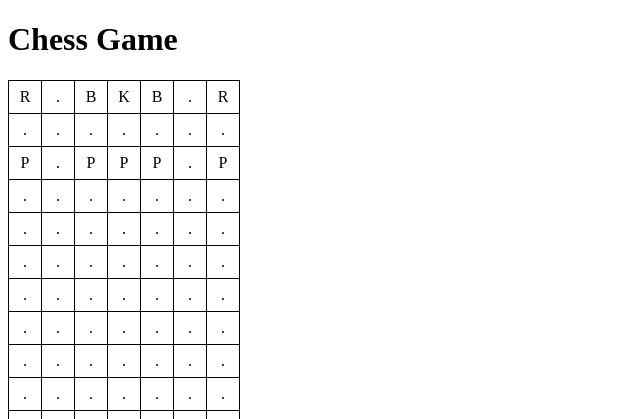
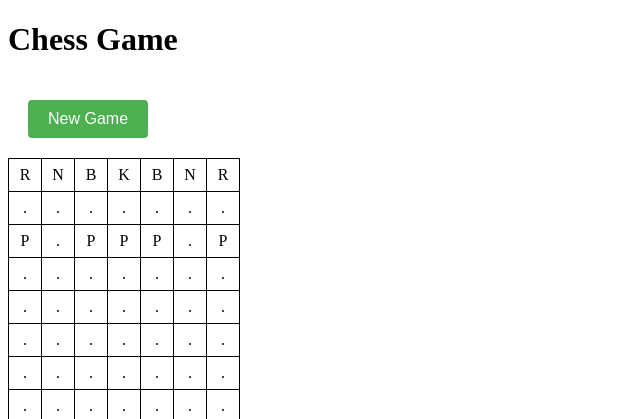
Before and after one commit to c4Polo/LeagueOfChess, a Flask app: page / in a window 1280 px wide. Shown: the top 419 px of the page, without its empty margins (0-640 px from the left). Run offline with Flask 3, Linux system fonts and the light colour scheme.

Commit message:
Added functioning chess piece movements for King, Bishop, Rook, Knight and Pawns with proper capture mechanics

```diff
--- a/main.py
+++ b/main.py
@@ -12,8 +12,12 @@ PAWN_CAPTURE_DELAY = 1  # Seconds
 PAWN_COLUMNS = [0, 2, 3, 4, 6]  # Specific columns for pawns
 WHITE_KING_START_POS = (0, 3)
 BLACK_KING_START_POS = (20, 3)
-WHITE_BISHOP_START_POS = [(0, 2), (0, 4)]  # Left and right of white king
-BLACK_BISHOP_START_POS = [(20, 2), (20, 4)]  # Left and right of black king
+WHITE_ROOK_START_POS = [(0, 0), (0, 6)]
+BLACK_ROOK_START_POS = [(20, 0), (20, 6)]
+WHITE_BISHOP_START_POS = [(0, 2), (0, 4)]
+BLACK_BISHOP_START_POS = [(20, 2), (20, 4)]
+WHITE_KNIGHT_START_POS = [(0, 1), (0, 5)]  # Between rooks and bishops
+BLACK_KNIGHT_START_POS = [(20, 1), (20, 5)]
 MAX_VERTICAL_DISTANCE = 7
 
 # Initialize board
@@ -25,8 +29,10 @@ pieces = {
     "black_king": {"position": BLACK_KING_START_POS, "last_move_time": 0, "lives": 3, "pending_move": None},
     "white_bishops": [{"position": pos, "last_move_time": 0} for pos in WHITE_BISHOP_START_POS],
     "black_bishops": [{"position": pos, "last_move_time": 0} for pos in BLACK_BISHOP_START_POS],
-    "white_rooks": [{"position": (0, 0), "last_move_time": 0}, {"position": (0, 6), "last_move_time": 0}],
-    "black_rooks": [{"position": (20, 0), "last_move_time": 0}, {"position": (20, 6), "last_move_time": 0}],
+    "white_rooks": [{"position": pos, "last_move_time": 0} for pos in WHITE_ROOK_START_POS],
+    "black_rooks": [{"position": pos, "last_move_time": 0} for pos in BLACK_ROOK_START_POS],
+    "white_knights": [{"position": pos, "last_move_time": 0} for pos in WHITE_KNIGHT_START_POS],
+    "black_knights": [{"position": pos, "last_move_time": 0} for pos in BLACK_KNIGHT_START_POS],
     "white_pawns": [{"position": (2, col), "last_move_time": 0} for col in PAWN_COLUMNS],
     "black_pawns": [{"position": (18, col), "last_move_time": 0} for col in PAWN_COLUMNS]
 }
@@ -59,6 +65,14 @@ def display_board():
     for bishop in pieces["black_bishops"]:
         bx, by = bishop["position"]
         temp_board[bx][by] = "b"  # Black Bishop
+
+     # Render knights
+    for knight in pieces["white_knights"]:
+        nx, ny = knight["position"]
+        temp_board[nx][ny] = "N"  # White Knight
+    for knight in pieces["black_knights"]:
+        nx, ny = knight["position"]
+        temp_board[nx][ny] = "n"  # Black Knight
 
     # Render rooks
     for rook in pieces["white_rooks"]:
@@ -93,7 +107,7 @@ def is_legal_move(position, piece):
             return False
 
     # Check if piece is a rook
-    if piece in pieces["white_rooks"] or piece in pieces["black_rooks"]:
+    elif piece in pieces["white_rooks"] or piece in pieces["black_rooks"]:
         # Rooks can only move horizontally or vertically
         if not (x == current_pos[0] or y == current_pos[1]):
             return False
@@ -136,13 +150,14 @@ def is_path_clear(start, end):
         x_step = 1 if ex > sx else -1
         y_step = 1 if ey > sy else -1
         x, y = sx + x_step, sy + y_step
-        while x != ex and y != ey:
+        while (x != ex) and (y != ey):  # Fixed condition
             if any(piece["position"] == (x, y) for piece_set in pieces.values() if isinstance(piece_set, list) for piece in piece_set):
                 return False
             if pieces["white_king"]["position"] == (x, y) or pieces["black_king"]["position"] == (x, y):
                 return False
             x += x_step
             y += y_step
+    print(f"Path clear from {start} to {end}")  # Debug logging
     return True
 
 def king_move(king_color, new_position=None):
@@ -172,15 +187,29 @@ def king_move(king_color, new_position=None):
             king["last_move_time"] = current_time
             print(f"{king_color} moved to ({new_x}, {new_y})")
 
-# Add bishop_move function:
 def bishop_move(bishop_color, new_position=None):
     """Move the specified bishop and capture any piece on destination square."""
     current_time = time.time()
-    for bishop in pieces[bishop_color]:
-        if new_position and current_time - bishop["last_move_time"] >= KING_COOLDOWN:
+    start_x = int(request.form['start_x'])
+    start_y = int(request.form['start_y'])
+
+    print(f"Attempting to move bishop from ({start_x}, {start_y})")  # Debug log
+
+    # Find the specific bishop that was clicked
+    clicked_bishop = next(
+        (bishop for bishop in pieces[bishop_color]
+         if bishop["position"] == (start_x, start_y)), None)
+
+    print(f"Found bishop: {clicked_bishop}")  # Debug log
+
+    if clicked_bishop and new_position:
+        cooldown_passed = current_time - clicked_bishop["last_move_time"] >= KING_COOLDOWN
+        print(f"Cooldown passed: {cooldown_passed}")  # Debug log
+
+        if cooldown_passed:
             new_x, new_y = new_position
-            if is_legal_move((new_x, new_y), bishop):
-                # Check for capture (excluding same color pieces)
+            if is_legal_move((new_x, new_y), clicked_bishop):
+                # Capture logic
                 for piece_set_name, piece_set in pieces.items():
                     if piece_set_name.startswith(bishop_color.split('_')[0]):
                         continue
@@ -191,41 +220,88 @@ def bishop_move(bishop_color, new_position=None):
                                 piece_set.remove(piece)
                                 print(f"{bishop_color} captures piece at ({new_x}, {new_y})")
                     elif piece_set["position"] == (new_x, new_y):
+                        piece_set["position"] = None
                         print(f"{bishop_color} captures piece at ({new_x}, {new_y})")
-                        piece_set["position"] = None
 
-                # Move bishop to new position
-                bishop["position"] = (new_x, new_y)
-                bishop["last_move_time"] = current_time
+                clicked_bishop["position"] = (new_x, new_y)
+                clicked_bishop["last_move_time"] = current_time
                 print(f"{bishop_color} moved to ({new_x}, {new_y})")
-                break
+
 
 def rook_move(rook_color, new_position=None):
     """Move the specified rook and capture any piece on destination square."""
     current_time = time.time()
-    for rook in pieces[rook_color]:
-        if new_position and current_time - rook["last_move_time"] >= ROOK_COOLDOWN:
-            new_x, new_y = new_position
-            if is_legal_move((new_x, new_y), rook):
-                # Check for capture (excluding same color pieces)
-                for piece_set_name, piece_set in pieces.items():
-                    if piece_set_name.startswith(rook_color.split('_')[0]):
-                        continue
+    start_x = int(request.form['start_x'])
+    start_y = int(request.form['start_y'])
 
-                    if isinstance(piece_set, list):
-                        for piece in piece_set[:]:
-                            if piece["position"] == (new_x, new_y):
-                                piece_set.remove(piece)
-                                print(f"{rook_color} captures piece at ({new_x}, {new_y})")
-                    elif piece_set["position"] == (new_x, new_y):
-                        print(f"{rook_color} captures piece at ({new_x}, {new_y})")
-                        piece_set["position"] = None
+    # Find the specific rook that was clicked
+    clicked_rook = next(
+        (rook for rook in pieces[rook_color]
+         if rook["position"] == (start_x, start_y)), None
+    )
 
-                # Move rook to new position
-                rook["position"] = (new_x, new_y)
-                rook["last_move_time"] = current_time
-                print(f"{rook_color} moved to ({new_x}, {new_y})")
-                break
+    if clicked_rook and new_position and current_time - clicked_rook["last_move_time"] >= ROOK_COOLDOWN:
+        new_x, new_y = new_position
+        if is_legal_move((new_x, new_y), clicked_rook):
+            # Check for capture (excluding same color pieces)
+            for piece_set_name, piece_set in pieces.items():
+                if piece_set_name.startswith(rook_color.split('_')[0]):
+                    continue
+
+                if isinstance(piece_set, list):
+                    for piece in piece_set[:]:
+                        if piece["position"] == (new_x, new_y):
+                            piece_set.remove(piece)
+                            print(f"{rook_color} captures piece at ({new_x}, {new_y})")
+                elif piece_set["position"] == (new_x, new_y):
+                    piece_set["position"] = None
+                    print(f"{rook_color} captures piece at ({new_x}, {new_y})")
+
+            clicked_rook["position"] = (new_x, new_y)
+            clicked_rook["last_move_time"] = current_time
+            print(f"{rook_color} moved to ({new_x}, {new_y})")
+
+
+def knight_move(knight_color, new_position=None):
+    """Move the specified knight and capture any piece on destination square."""
+    current_time = time.time()
+    start_x = int(request.form['start_x'])
+    start_y = int(request.form['start_y'])
+
+    # Find the specific knight that was clicked
+    clicked_knight = next(
+        (knight for knight in pieces[knight_color]
+         if knight["position"] == (start_x, start_y)), None
+    )
+
+    if clicked_knight and new_position and current_time - clicked_knight["last_move_time"] >= KING_COOLDOWN:
+        new_x, new_y = new_position
+        current_pos = clicked_knight["position"]
+
+        # Check if move is valid L shape
+        dx = abs(new_x - current_pos[0])
+        dy = abs(new_y - current_pos[1])
+        if not ((dx == 2 and dy == 1) or (dx == 1 and dy == 2)):
+            return
+
+        # Capture logic
+        for piece_set_name, piece_set in pieces.items():
+            if piece_set_name.startswith(knight_color.split('_')[0]):
+                continue
+
+            if isinstance(piece_set, list):
+                for piece in piece_set[:]:
+                    if piece["position"] == (new_x, new_y):
+                        piece_set.remove(piece)
+                        print(f"{knight_color} captures piece at ({new_x}, {new_y})")
+            elif piece_set["position"] == (new_x, new_y):
+                piece_set["position"] = None
+                print(f"{knight_color} captures piece at ({new_x}, {new_y})")
+
+        clicked_knight["position"] = (new_x, new_y)
+        clicked_knight["last_move_time"] = current_time
+        print(f"{knight_color} moved to ({new_x}, {new_y})")
+
 
 def move_pawns():
     """Move pawns forward by 0, 1, or 2 squares every 3 seconds."""
@@ -235,75 +311,120 @@ def move_pawns():
             if current_time - pawn["last_move_time"] >= PAWN_MOVE_INTERVAL:
                 px, py = pawn["position"]
                 new_x = px + direction * random.choice([0, 1, 2])  # Move 0, 1, or 2 squares
-                if 0 <= new_x < BOARD_HEIGHT:  # Check board boundaries
-                    pawn["position"] = (new_x, py)
-                    pawn["last_move_time"] = current_time
 
-                    # Check for captures after moving
-                    time.sleep(PAWN_CAPTURE_DELAY)  # 1s delay before capture check
-                    check_pawn_captures(pawn, pawn_set)
+                # Check board boundaries and pawn collisions
+                if 0 <= new_x < BOARD_HEIGHT:
+                    # Check if destination has same color pawn
+                    has_collision = any(
+                        other_pawn["position"] == (new_x, py)
+                        for other_pawn in pieces[pawn_set]
+                        if other_pawn != pawn
+                    )
 
-def check_pawn_captures(pawn, pawn_set):
-    """Check if a pawn can capture any pieces diagonally in its travel direction."""
-    px, py = pawn["position"]
-    direction = 1 if pawn_set == "white_pawns" else -1
+                    if not has_collision:
+                        pawn["position"] = (new_x, py)
+                        pawn["last_move_time"] = current_time
 
-    # Define target squares for diagonal capture
-    capture_squares = [(px + direction, py - 1), (px + direction, py + 1)]
+                        # Check for captures after moving with delay
+                        time.sleep(PAWN_CAPTURE_DELAY)
+                        check_pawn_capture("white_king")
+                        check_pawn_capture("black_king")
 
-    for cx, cy in capture_squares:
-        if not (0 <= cx < BOARD_HEIGHT and 0 <= cy < BOARD_WIDTH):
-            continue
+def check_pawn_capture(king_color):
+    """Check if pawns can capture the specified king or other pieces."""
+    kx, ky = pieces[king_color]["position"]
 
-        # Check for pieces to capture
-        for piece_set_name, piece_set in pieces.items():
-            # Skip same color pieces
-            if piece_set_name.startswith(pawn_set.split('_')[0]):
-                continue
+    for pawn_set, direction in [("white_pawns", 1), ("black_pawns", -1)]:
+        for pawn in pieces[pawn_set]:
+            px, py = pawn["position"]
 
-            if isinstance(piece_set, list):
-                for piece in piece_set[:]:
-                    if piece["position"] == (cx, cy):
-                        piece_set.remove(piece)
-                        pawn["position"] = (cx, cy)  # Move pawn to captured piece's position
-                        print(f"Pawn at ({px}, {py}) captures piece at ({cx}, {cy})")
-                        return
-            elif piece_set["position"] == (cx, cy):
-                if "king" in piece_set_name:  # Handle king capture
-                    pieces[piece_set_name]["lives"] -= 1
-                    if pieces[piece_set_name]["lives"] > 0:
-                        pieces[piece_set_name]["position"] = WHITE_KING_START_POS if "white" in piece_set_name else BLACK_KING_START_POS
+            # Check king capture (diagonal in travel direction)
+            if ((pawn_set == "white_pawns" and king_color == "black_king") or
+                (pawn_set == "black_pawns" and king_color == "white_king")):
+                if abs(py - ky) == 1 and px + direction == kx:
+                    print(f"Pawn at ({px}, {py}) captures the {king_color}!")
+                    pieces[king_color]["lives"] -= 1
+                    if pieces[king_color]["lives"] > 0:
+                        pieces[king_color]["position"] = (
+                            WHITE_KING_START_POS if king_color == "white_king"
+                            else BLACK_KING_START_POS
+                        )
+                        pawn["position"] = (kx, ky)
                     else:
-                        piece_set["position"] = None
-                pawn["position"] = (cx, cy)  # Move pawn to captured piece's position
-                print(f"Pawn at ({px}, {py}) captures piece at ({cx}, {cy})")
-                return
+                        return True
 
+            # Check pawn captures
+            capture_squares = [(px + direction, py - 1), (px + direction, py + 1)]
+            for cx, cy in capture_squares:
+                if not (0 <= cx < BOARD_HEIGHT and 0 <= cy < BOARD_WIDTH):
+                    continue
+
+                # Check each piece type for capture
+                for piece_set_name, piece_set in pieces.items():
+                    # Skip same color pieces
+                    if piece_set_name.startswith(pawn_set.split('_')[0]):
+                        continue
+
+                    if isinstance(piece_set, list):
+                        for piece in piece_set[:]:
+                            if piece["position"] == (cx, cy):
+                                piece_set.remove(piece)
+                                pawn["position"] = (cx, cy)
+                                print(f"Pawn at ({px}, {py}) captures piece at ({cx}, {cy})")
+
+    return False
+
+# Add to main.py:
+def reset_game():
+    """Reset all pieces to starting positions and restore king lives."""
+    pieces["white_king"] = {"position": WHITE_KING_START_POS, "last_move_time": 0, "lives": 3, "pending_move": None}
+    pieces["black_king"] = {"position": BLACK_KING_START_POS, "last_move_time": 0, "lives": 3, "pending_move": None}
+    pieces["white_bishops"] = [{"position": pos, "last_move_time": 0} for pos in WHITE_BISHOP_START_POS]
+    pieces["black_bishops"] = [{"position": pos, "last_move_time": 0} for pos in BLACK_BISHOP_START_POS]
+    pieces["white_rooks"] = [{"position": pos, "last_move_time": 0} for pos in WHITE_ROOK_START_POS]
+    pieces["black_rooks"] = [{"position": pos, "last_move_time": 0} for pos in BLACK_ROOK_START_POS]
+    pieces["white_pawns"] = [{"position": (2, col), "last_move_time": 0} for col in PAWN_COLUMNS]
+    pieces["black_pawns"] = [{"position": (18, col), "last_move_time": 0} for col in PAWN_COLUMNS]
+
+@app.route('/new_game', methods=['POST'])
+def new_game():
+    """Handle new game request."""
+    reset_game()
+    return redirect(url_for('index'))
 
 @app.route('/')
 def index():
     board_state = display_board()
     return render_template('index.html', board=board_state)
 
-# Update move endpoint to handle bishops:
 @app.route('/move', methods=['POST'])
 def move():
     new_x = int(request.form['end_x'])
     new_y = int(request.form['end_y'])
     piece_type = request.form['piece_type']
 
+    print(f"Move requested for piece type: {piece_type}")  # Debug log
+
     if piece_type in ["K", "G"]:  # White King
         king_move("white_king", (new_x, new_y))
     elif piece_type in ["k", "g"]:  # Black King
         king_move("black_king", (new_x, new_y))
+    elif piece_type == "B":  # White Bishop
+        print("Attempting white bishop move")
+        bishop_move("white_bishops", (new_x, new_y))
+    elif piece_type == "b":  # Black Bishop
+        print("Attempting black bishop move")
+        bishop_move("black_bishops", (new_x, new_y))
     elif piece_type == "R":  # White Rook
         rook_move("white_rooks", (new_x, new_y))
     elif piece_type == "r":  # Black Rook
         rook_move("black_rooks", (new_x, new_y))
-    elif piece_type == "B":  # White Bishop
-        bishop_move("white_bishops", (new_x, new_y))
-    elif piece_type == "b":  # Black Bishop
-        bishop_move("black_bishops", (new_x, new_y))
+    elif piece_type == "N":  # White Knight
+        print("Attempting white knight move")
+        knight_move("white_knights", (new_x, new_y))
+    elif piece_type == "n":  # Black Knight
+        print("Attempting black knight move")
+        knight_move("black_knights", (new_x, new_y))
 
     move_pawns()
 
--- a/templates/index.html
+++ b/templates/index.html
@@ -5,6 +5,20 @@
     <meta name="viewport" content="width=device-width, initial-scale=1.0">
     <title>Chess Game</title>
     <style>
+        /* Add to existing styles */
+        .new-game-button {
+            margin: 20px;
+            padding: 10px 20px;
+            font-size: 16px;
+            cursor: pointer;
+            background-color: #4CAF50;
+            color: white;
+            border: none;
+            border-radius: 4px;
+        }
+        .new-game-button:hover {
+            background-color: #45a049;
+        }
         table {
             border-collapse: collapse;
         }
@@ -25,6 +39,9 @@
 </head>
 <body>
     <h1>Chess Game</h1>
+    <form action="{{ url_for('new_game') }}" method="post">
+        <button type="submit" class="new-game-button">New Game</button>
+    </form>
     <table id="board">
         <!-- Board will be populated by JavaScript -->
     </table>
```
